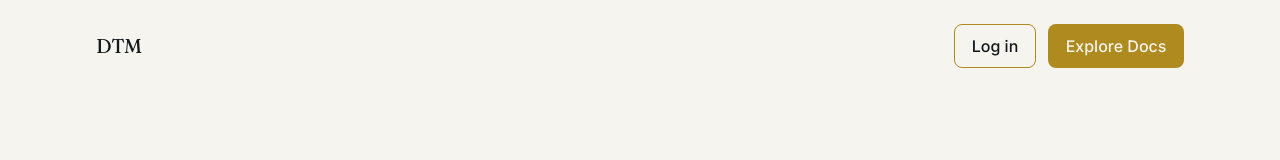
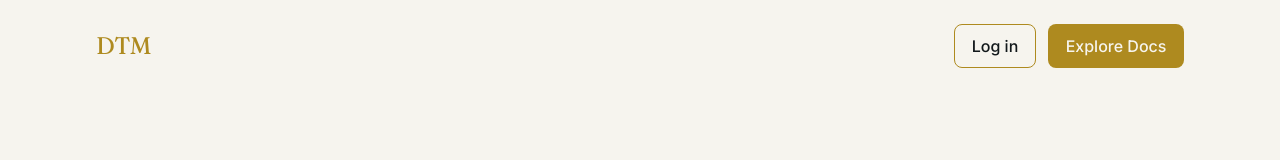
Before and after one commit to Kamiaaa/dtm, a Next.js app: page / in a window 1280 px wide. Shown: the top 160 px of the page. Built offline with nearby package versions, Linux system fonts and the light colour scheme; no server answers; the database is empty.

Commit message:
Header logo color changed

```diff
--- a/app/components/Header.tsx
+++ b/app/components/Header.tsx
@@ -2,7 +2,7 @@ import Link from 'next/link'
 export default function Header() {
     return (
         <header className="flex items-center justify-between px-8 py-6 max-w-6xl mx-auto w-full">
-            <span className="font-display text-xl tracking-tight">DTM</span>
+            <span className="font-display text-2xl text-brass-500 tracking-tight">DTM</span>
             <nav className="flex gap-3">
                 <Link href="/login" className="btn-secondary">
                     Log in
```
